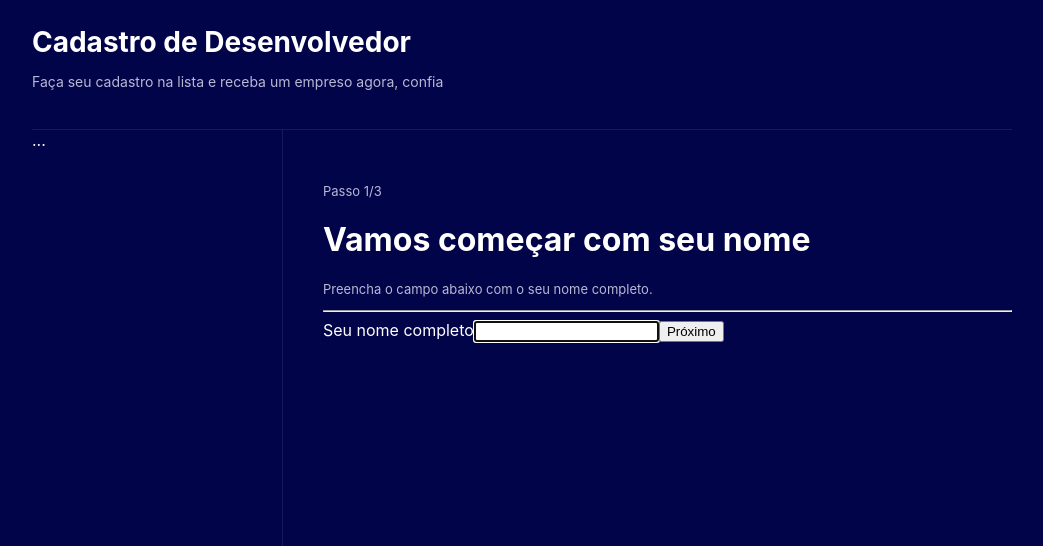
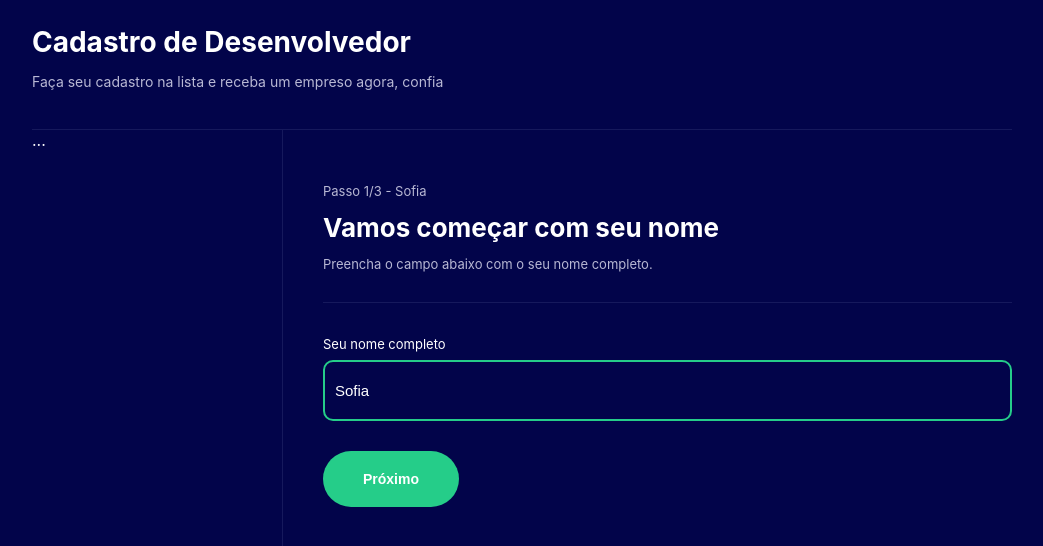
Before and after one commit to Sofia-Magalhaes/Formulario-multi-etapa, a React (Create React App) app in the folder multiform/: page / in a window 1280 px wide. Shown: the top 546 px of the page, without its empty margins (118-1161 px from the left). Built offline with nearby package versions, Linux system fonts and the light colour scheme.

Commit message:
digitando o nome no input

```diff
--- a/multiform/src/contexts/FormContext.tsx
+++ b/multiform/src/contexts/FormContext.tsx
@@ -25,7 +25,7 @@ type FormProviderProps = {
 
 const initialData: State = {
     currentStep: 0,
-    name: '',
+    name: 'Sofia',
     level: 0,
     email: '',
     github: ''
--- a/multiform/src/pages/FormStep1/index.tsx
+++ b/multiform/src/pages/FormStep1/index.tsx
@@ -1,16 +1,29 @@
+import { useNavigate } from 'react-router-dom';
 import * as C from './styles';
+import { useForm, FormActions } from '../../contexts/FormContext';
 import { Theme } from '../../components/Theme';
+import { ChangeEvent } from 'react';
 
 export const FormStep1 = () => {
+    const navigate = useNavigate();
+    const {state, dispatch} = useForm();
+
     const handleNextStep = () => {
+        navigate('/step2');
+    }
 
+    const handleNameChange  = (e: ChangeEvent<HTMLInputElement>) => {
+        dispatch({
+            type: FormActions.setName,
+            payload: e.target.value
+        });
     }
 
 
     return (
         <Theme>
             <C.Container>
-                <p>Passo 1/3</p>
+                <p>Passo 1/3 - {state.name}</p>
                 <h1>Vamos começar com seu nome</h1>
                 <p>Preencha o campo abaixo com o seu nome completo.</p>
 
@@ -21,6 +34,8 @@ export const FormStep1 = () => {
                     <input
                         type="text"
                         autoFocus
+                        value={state.name}
+                        onChange={handleNameChange}
                     />
                 </label>
 
--- a/multiform/src/pages/FormStep1/styles.ts
+++ b/multiform/src/pages/FormStep1/styles.ts
@@ -5,4 +5,45 @@ export const Container = styled.div`
         font-size:13px;
         color:#b8b8d4;
     }
+    h1{
+        margin:0;
+        padding:0;
+        font-size:26px;
+    }
+    hr{
+        height:1px;
+        border:0;
+        background-color:#16195c;
+        margin: 30px 0;
+    }
+    label{
+        font-size:13px;
+
+        input{
+            display: block;
+            margin-top:7px;
+            box-sizing: border-box;
+            width: 100%;
+            padding:20px 10px;
+            border:2px solid #25cd89;
+            border-radius:10px;
+            color:#fff;
+            outline: 0;
+            font-size:15px;
+            background-color:#02044a;
+        }
+    }
+    button{
+        background-color:#25cd89;
+        color:#fff;
+        font-size:14px;
+        font-weight:bold;
+        padding:20px 40px;
+        border:0;
+        border-radius:30px;
+        cursor:pointer;
+        margin-top:30px;
+
+    }
+
 `;
```
